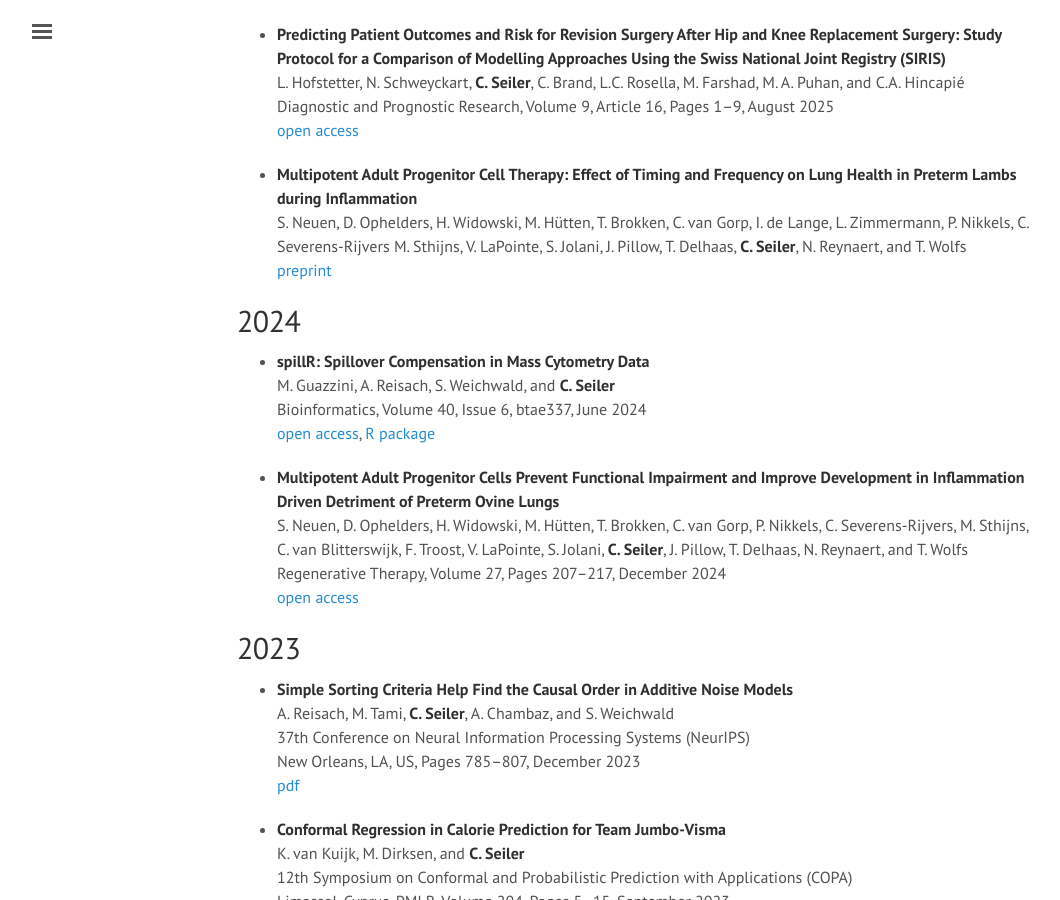
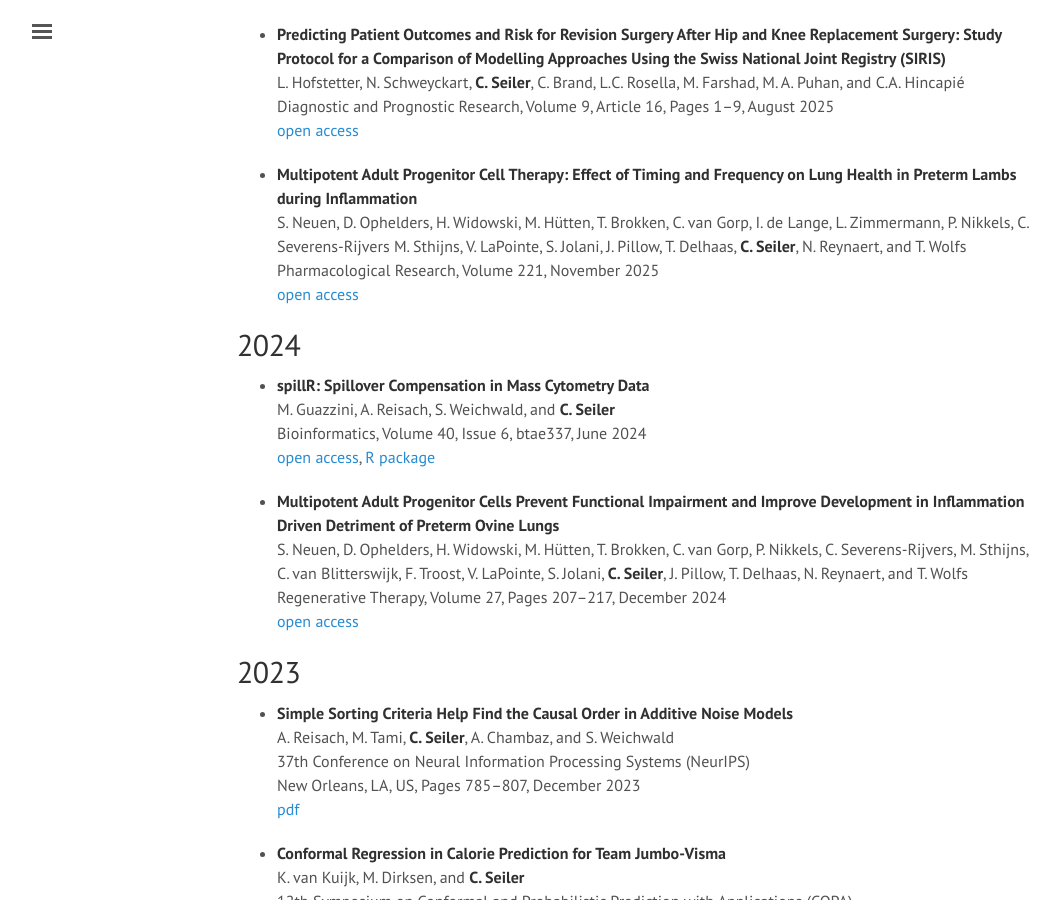
Before and after one commit to ChristofSeiler/ChristofSeiler.github.io, a Jekyll site: the page built from research.md, in a window 1280 px wide and 900 px high, scrolled down 378 px. Shown: the whole window, without its empty margins (3-1063 px from the left). Built offline with Jekyll 4.4.1, drawn with Linux system fonts in a browser that asks for light colours.

Commit message:
added published paper doi

```diff
--- a/research.md
+++ b/research.md
@@ -19,7 +19,8 @@ Diagnostic and Prognostic Research, Volume 9, Article 16, Pages 1&ndash;9, Augus
 
 * **Multipotent Adult Progenitor Cell Therapy: Effect of Timing and Frequency on Lung Health in Preterm Lambs during Inflammation** <br>
 S. Neuen, D. Ophelders, H. Widowski, M. Hütten, T. Brokken, C. van Gorp, I. de Lange, L. Zimmermann, P. Nikkels, C. Severens-Rijvers M. Sthijns, V. LaPointe, S. Jolani, J. Pillow, T. Delhaas, **C. Seiler**, N. Reynaert, and T. Wolfs <br>
-[preprint](https://ssrn.com/abstract=5294108)
+Pharmacological Research, Volume 221, November 2025 <br>
+[open access](https://doi.org/10.1016/j.phrs.2025.107979)
 
 ## 2024
 
```
